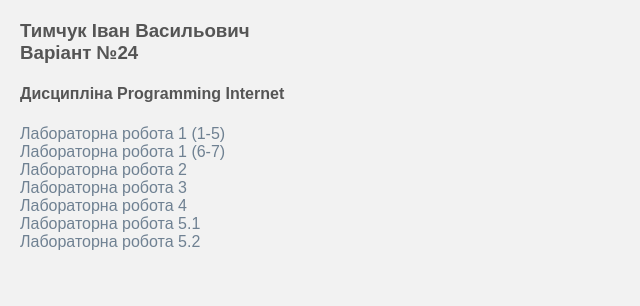
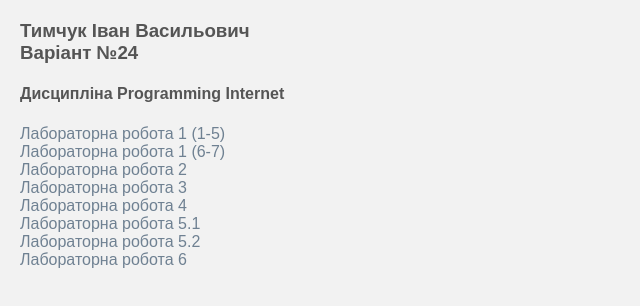
Before and after one commit to SoldierrBoy/Programming-Internet, a plain HTML site: page index.html in a window 1280 px wide. Shown: the whole page, without its empty margins (0-640 px from the left). Drawn offline with Linux system fonts and the light colour scheme.

Commit message:
Update index.html

```diff
--- a/index.html
+++ b/index.html
@@ -37,5 +37,6 @@
             <a href="lab4_Tymchuk/lab4.html">Лабораторна робота 4 </a> <br>
             <a href="lab5_Tymchuk/lab5.html">Лабораторна робота 5.1 </a> <br>
             <a href="lab5_Tymchuk/lab5A.html">Лабораторна робота 5.2 </a> <br>
+            <a href="lab6_Tymchuk/lab6.html">Лабораторна робота 6 </a> <br>
 </body>
 </html>
```
